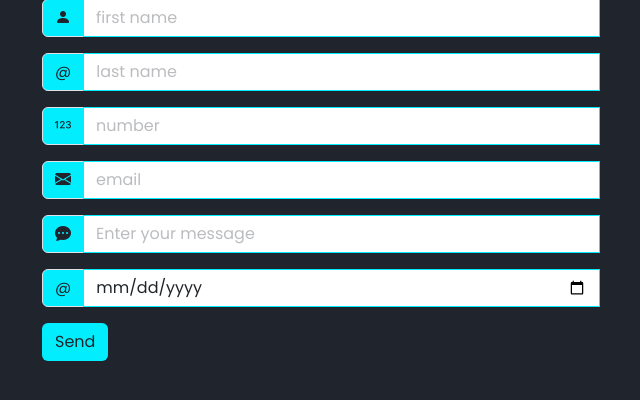
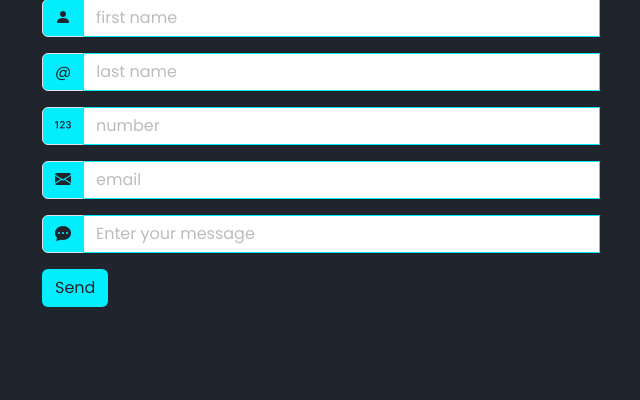
Before and after one commit to MrTalhaSami/Portfolio, a Django app: page /form/ in a window 1280 px wide. Shown: the part 208-608 px from the top of the page, without its empty margins (40-680 px from the left). Run offline with Django 5.2, Linux system fonts and the light colour scheme.

Commit message:
date field fixed
Fixed date field in model
altered form view.py
removed date field from form HTML

```diff
--- a/prj_forms/api/admin.py
+++ b/prj_forms/api/admin.py
@@ -3,4 +3,7 @@ from .models import dataClass
 
 
 # Register your models here.
-admin.site.register(dataClass)
+
+@admin.register(dataClass)
+class dataClassAdmin(admin.ModelAdmin):
+    list_display = ('firstName', 'date')
--- a/prj_forms/api/models.py
+++ b/prj_forms/api/models.py
@@ -8,7 +8,7 @@ class dataClass(models.Model):
     number = models.IntegerField(null=True)
     email = models.EmailField(max_length=255, null=True, blank=True)
     message = models.TextField( null=True, blank=True)
-    date = models.DateField(null=True)
+    date = models.DateTimeField(auto_now_add=True, null=True)
 
     def __str__(self):
         return self.firstName
--- a/prj_forms/api/templates/form.html
+++ b/prj_forms/api/templates/form.html
@@ -39,11 +39,6 @@
         <input type="text" class="form-control d-none" placeholder="Hidden input" aria-label="Hidden input" aria-describedby="visible-addon" />
       </div>
 
-      <div class="input-group mb-3">
-        <span class="input-group-text" id="visible-addon">@</span>
-        <input type="date" class="form-control" name="date" placeholder="Enter Date" aria-label="Username" aria-describedby="visible-addon" />
-        <input type="date" class="form-control d-none" placeholder="Hidden input" aria-label="Hidden input" aria-describedby="visible-addon" />
-      </div>
 
       <div class="">
         <button class="btn btn-form-submit bg-color-2" type="submit">Send</button>
--- a/prj_forms/api/views.py
+++ b/prj_forms/api/views.py
@@ -44,7 +44,7 @@ def form(request):
         numb = request.POST.get('num')
         email = request.POST.get('email')
         msg = request.POST.get('message')
-        date = request.POST.get('date')
+
 
         #Validations for forms
         errors = []
@@ -73,7 +73,6 @@ def form(request):
             number = numb,
             email = email,
             message = msg,
-            date = date,
         )
         return redirect('success')
 
```
Also changed, not shown: prj_forms/api/migrations/0005_alter_dataclass_date.py (added), prj_forms/db.sqlite3.
